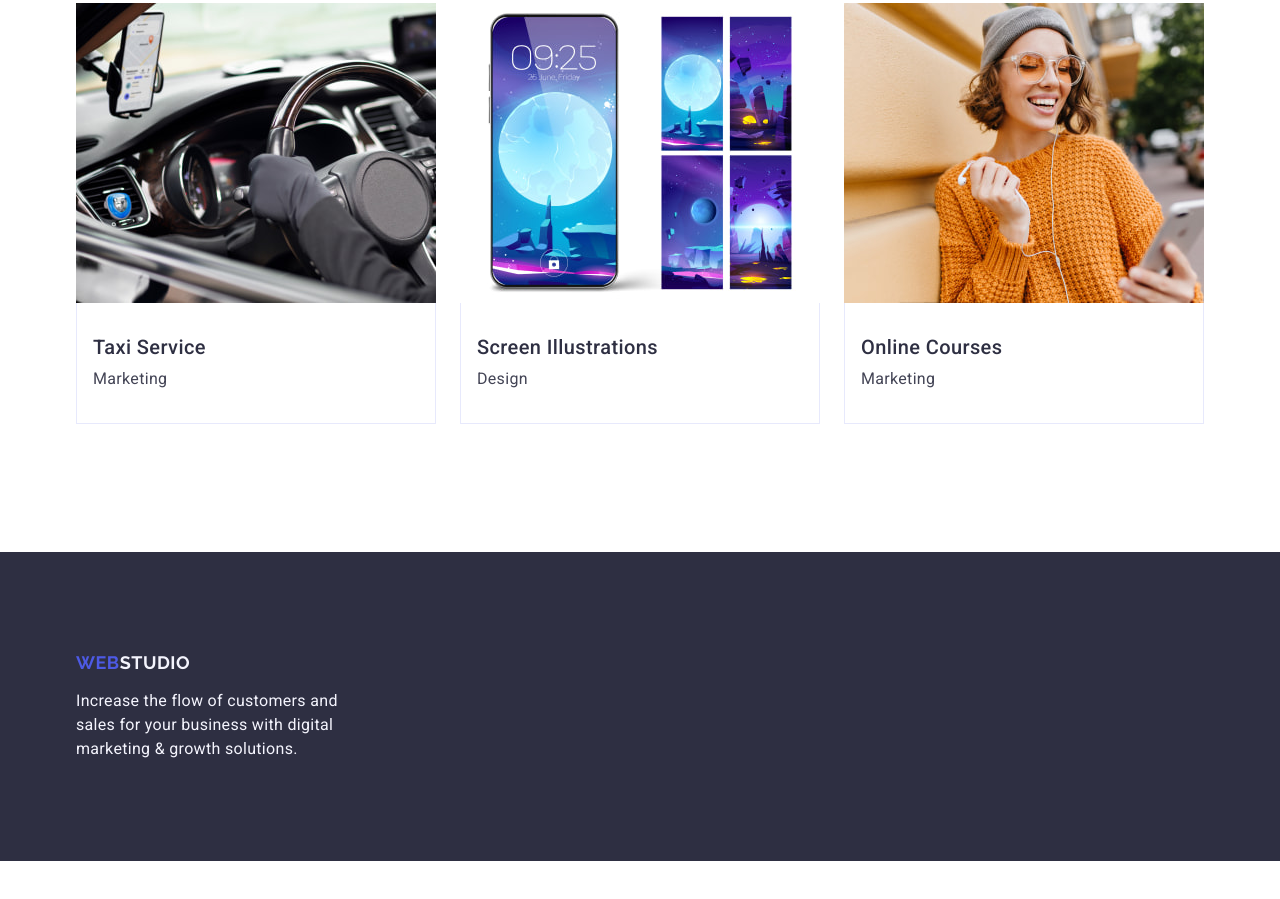
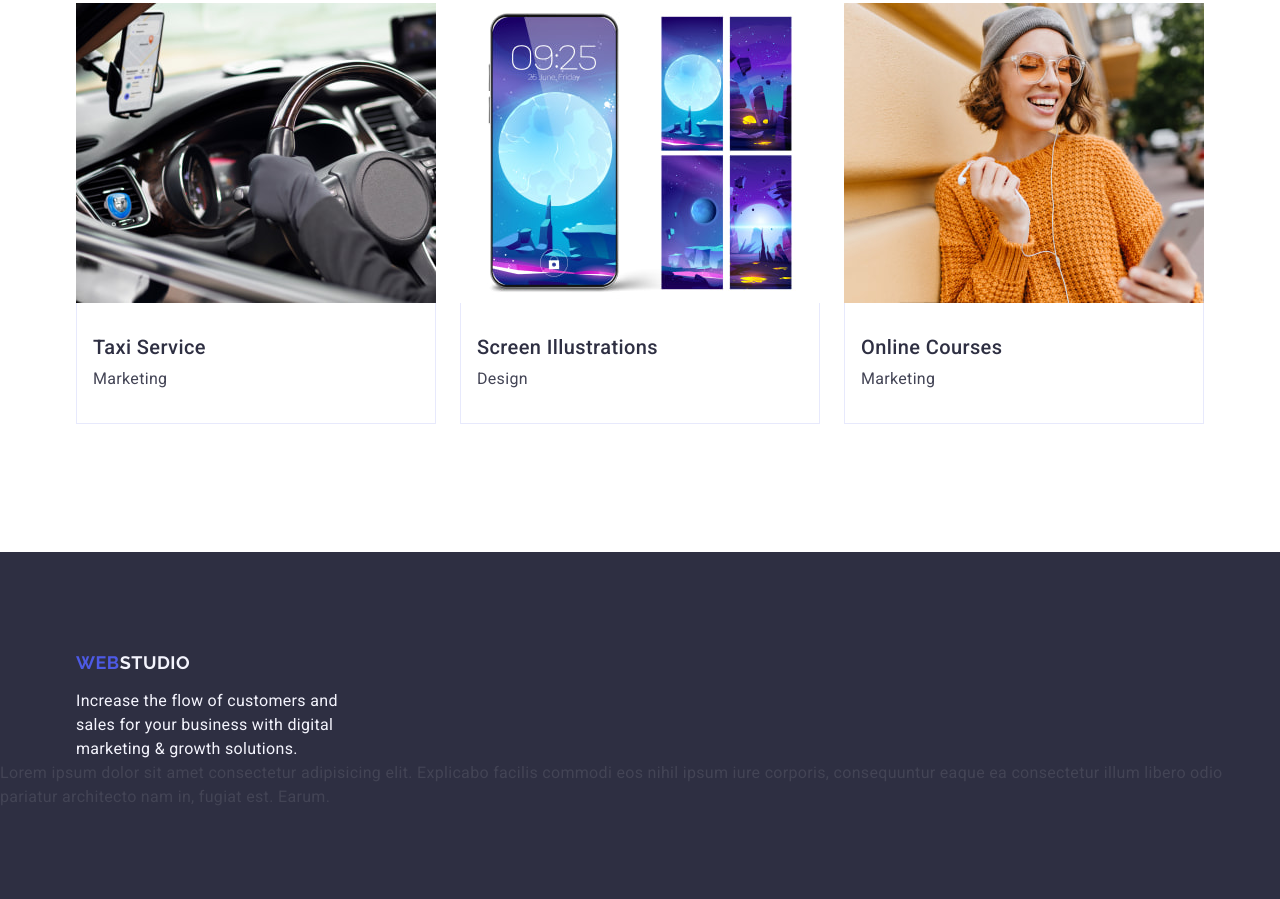
Before and after one commit to ex1kenny/goit-markup-hw-03, a plain HTML site: page index.html in a window 1280 px wide. Shown: the part 2471-3370 px from the top of the page. Before the commit the page ends 3332 px from the top, so only its background shows below. Drawn offline with nearby package versions, Linux system fonts and the light colour scheme.

Commit message:
home-work3

```diff
--- a/index.html
+++ b/index.html
@@ -231,6 +231,12 @@
           digital marketing & growth solutions.
         </p>
       </div>
+      <p>
+        Lorem ipsum dolor sit amet consectetur adipisicing elit. Explicabo
+        facilis commodi eos nihil ipsum iure corporis, consequuntur eaque ea
+        consectetur illum libero odio pariatur architecto nam in, fugiat est.
+        Earum.
+      </p>
     </footer>
   </body>
 </html>
```
